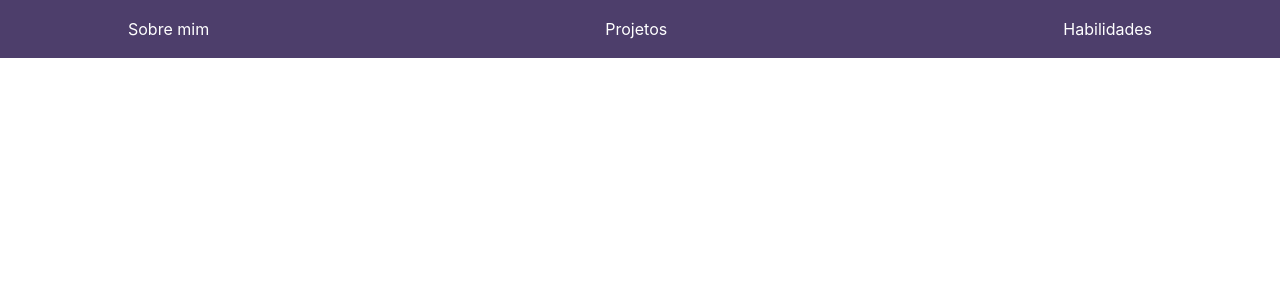
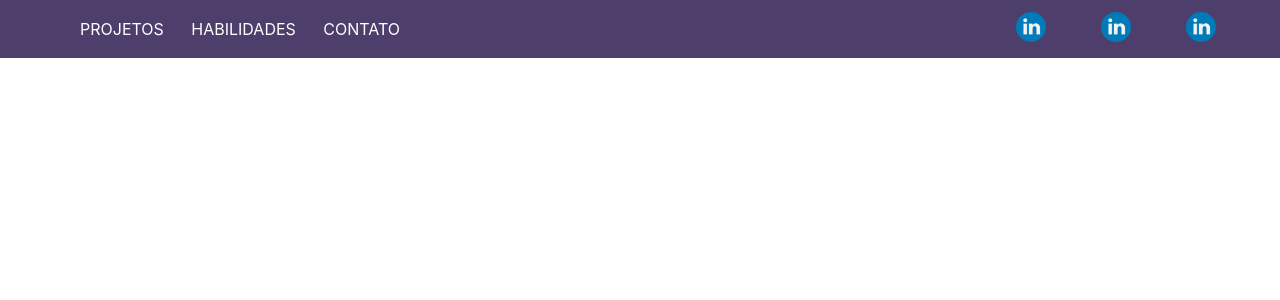
Before and after one commit to cardoso0/portfolio, a React (Vite) app: page / in a window 1280 px wide. Shown: the top 300 px of the page. Built offline with nearby package versions, Linux system fonts and the light colour scheme.

Commit message:
[style]finished menu with breakpoint 768px

```diff
--- a/src/App.jsx
+++ b/src/App.jsx
@@ -1,10 +1,13 @@
+import * as S from './Style'
 import { Menu } from "../src/components/Menu/Menu"
 
 const App = () => {
 
   return (
     <div>
-      <Menu />
+      <S.Container>
+        <Menu />
+      </S.Container>
     </div>
   )
 }
--- /dev/null
+++ b/src/Style.js
@@ -0,0 +1,5 @@
+import styled from 'styled-components'
+
+export const Container = styled.div`
+  // max-width: 90%;
+`
--- a/src/components/Menu/Menu.jsx
+++ b/src/components/Menu/Menu.jsx
@@ -1,20 +1,34 @@
 import * as S from './style'
+import linkedin from '../../img/linkedin.png'
 
 export const Menu = () => {
 
   return (
+    <S.Container>
       <S.Nav>
         <S.UlPages>
-        <li>Sobre mim</li>
           <li>Projetos</li>
           <li>Habilidades</li>
+          <li>Contato</li>
         </S.UlPages>
-      <S.Name>Felipe Cardoso</S.Name>
         <S.UlSocialMedias>
-        <li>redes</li>
-        <li>redes</li>
-        <li>redes</li>
+          <li>
+            <a href="#">
+              <img src={linkedin} alt="logo" />
+            </a>
+          </li>
+          <li>
+            <a href="#">
+              <img src={linkedin} alt="logo" />
+            </a>
+          </li>
+          <li>
+            <a href="#">
+              <img src={linkedin} alt="logo" />
+            </a>
+          </li>
         </S.UlSocialMedias>
       </S.Nav>
+    </S.Container>
   )
 }
--- a/src/components/Menu/style.js
+++ b/src/components/Menu/style.js
@@ -1,28 +1,54 @@
 import styled from 'styled-components'
 
-export const Nav = styled.nav`
+export const Container = styled.div`
   background-color: #4d3e6b;
   color: white;
+`
+
+export const Nav = styled.nav`
+  max-width: 90%;
+  margin: 0 auto;
+
+  @media (min-width: 768px) {
+    margin: 0 auto;
+    max-width: 90%;
+    display: flex;
+    justify-content: space-between;
+  }
 `
 
 export const UlPages = styled.ul`
   margin: 0 auto;
   display: flex;
   list-style-type: none;
-  // border: 1px solid black;
-  max-width: 80%;
   justify-content: space-between;
   padding: 1.2em 1em 1.2em 1em;
-  // padding-right: 10px;
-  // margin-left: -30px;
 
-`
+  @media (min-width: 768px) {
+    margin: 0;
+    width: 20em;
+    justify-content: space-between;
 
-export const Name = styled.div`
-  display: none;
+    li {
+      margin: auto 0;
+      text-transform: uppercase;
+    }
+  }
+
 `
 
 export const UlSocialMedias = styled.ul`
   display: none;
   list-style-type: none;
+
+  @media (min-width: 768px) {
+    display: flex;
+    margin: auto 0;
+    justify-content: space-between;
+    width: 200px;
+
+    img {
+      width: 30px;
+    }
+  }
 `
--- a/src/components/Menu/teste.css
+++ b/src/components/Menu/teste.css
@@ -0,0 +1,4 @@
+li{
+  text-align: center;
+  justify-content: space-between;
+}
```
Also changed, not shown: src/img/linkedin.png (added). Lines whose indentation alone changed are shown as unchanged.
